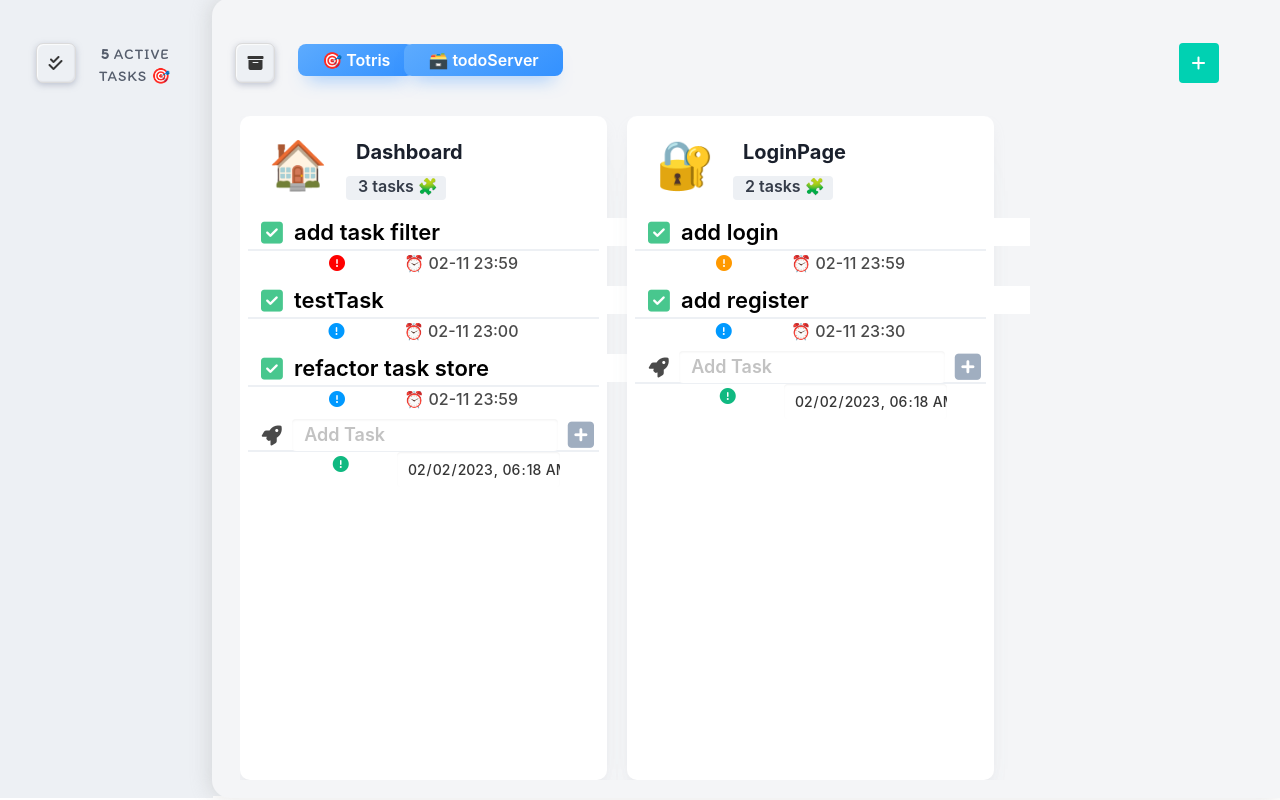
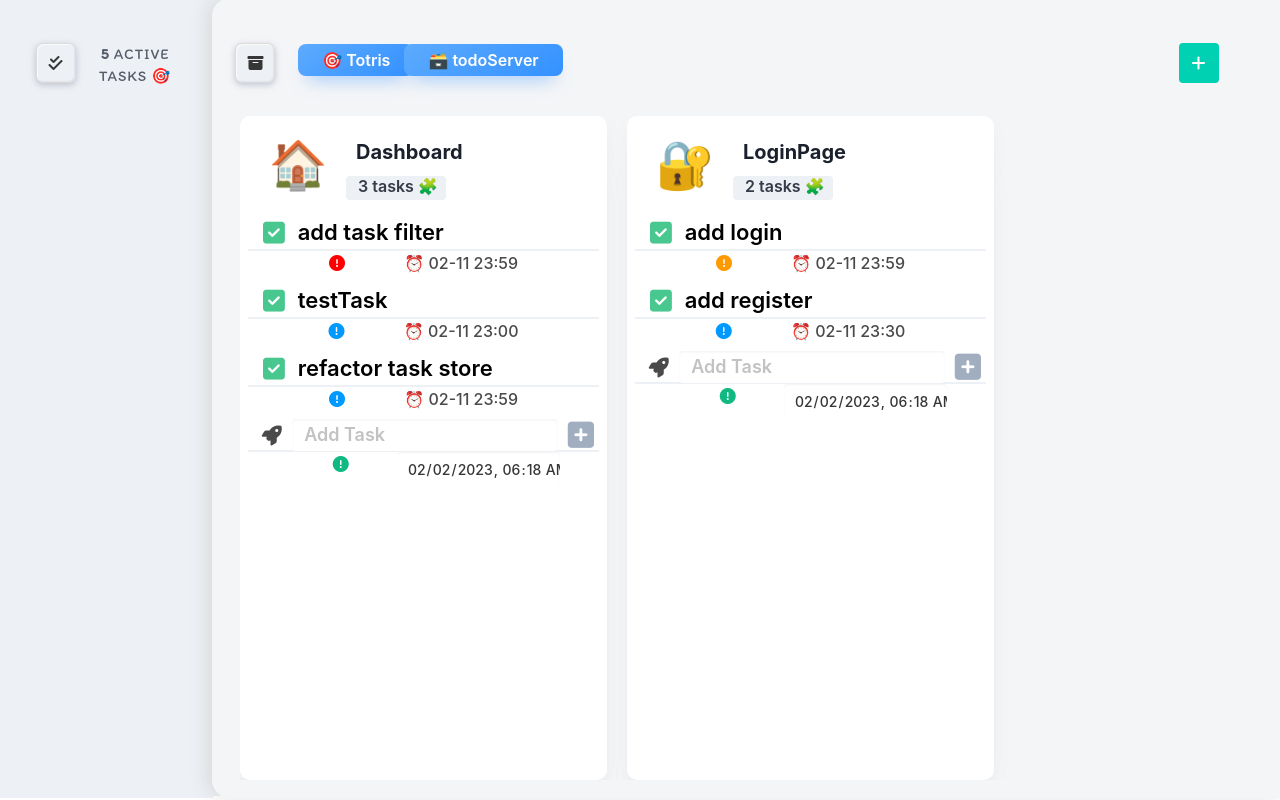
Before and after one commit to Coien-rr/Totris, a Vue app: page /#/dashboard in a window 1280 px wide. Built offline with nearby package versions, Linux system fonts and the light colour scheme.

Commit message:
🐞 fix(TaskCard.vue): The task input box will exceed the group card when scaling

```diff
--- a/package.json
+++ b/package.json
@@ -1,6 +1,6 @@
 {
   "name": "totris",
-  "version": "0.0.38",
+  "version": "0.0.39",
   "type": "module",
   "scripts": {
     "dev": "vite",
--- a/src/pages/Dashboard/components/TaskCard.vue
+++ b/src/pages/Dashboard/components/TaskCard.vue
@@ -39,7 +39,6 @@ const doneTask = () => {
       </div>
       <div class="task-card-todo">
         <input v-model.lazy="todoContent" type="text" class="task-card-input">
-        <!-- {{ item.todo }} -->
       </div>
     </div>
     <div class="task-card-info">
@@ -63,6 +62,7 @@ const doneTask = () => {
 }
 
 .task-card-content {
+  width: 100%;
   padding-bottom: 2px;
   height: 35px;
   border-bottom: 2px solid rgb(237, 240, 244);
@@ -74,8 +74,7 @@ const doneTask = () => {
   font-size: 22px;
   font-weight: 600;
   margin-top: 0px;
-  /* padding-bottom: 5px; */
-  /* background-color: aqua; */
+  width: 100%;
 }
 
 .task-card-icon {
```
